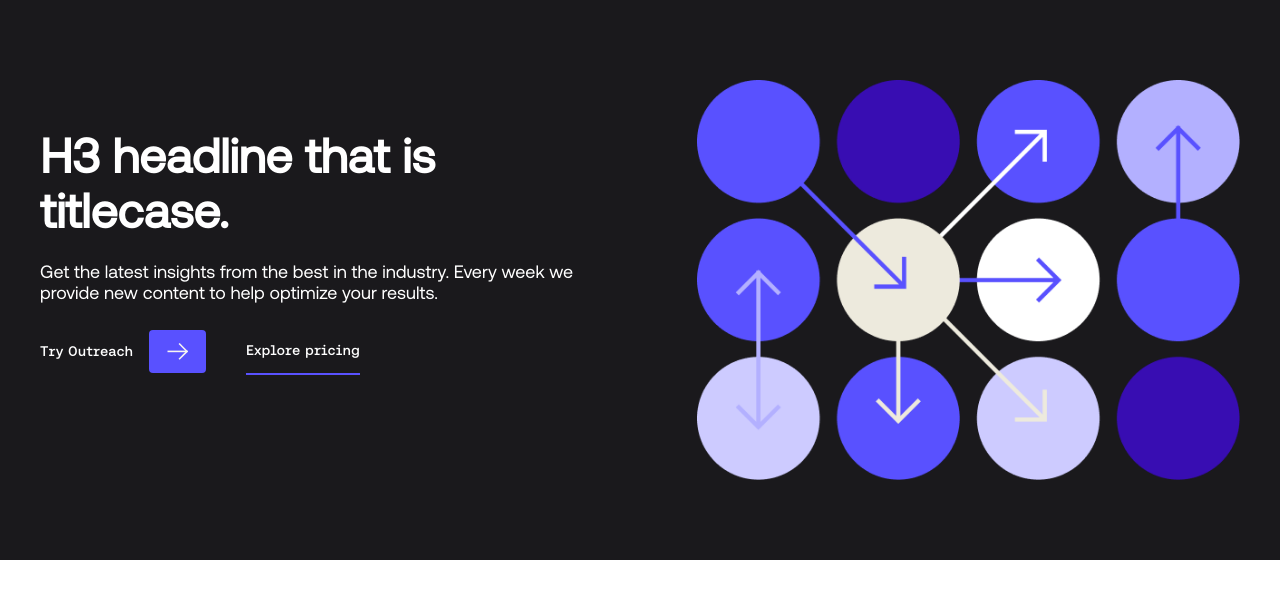
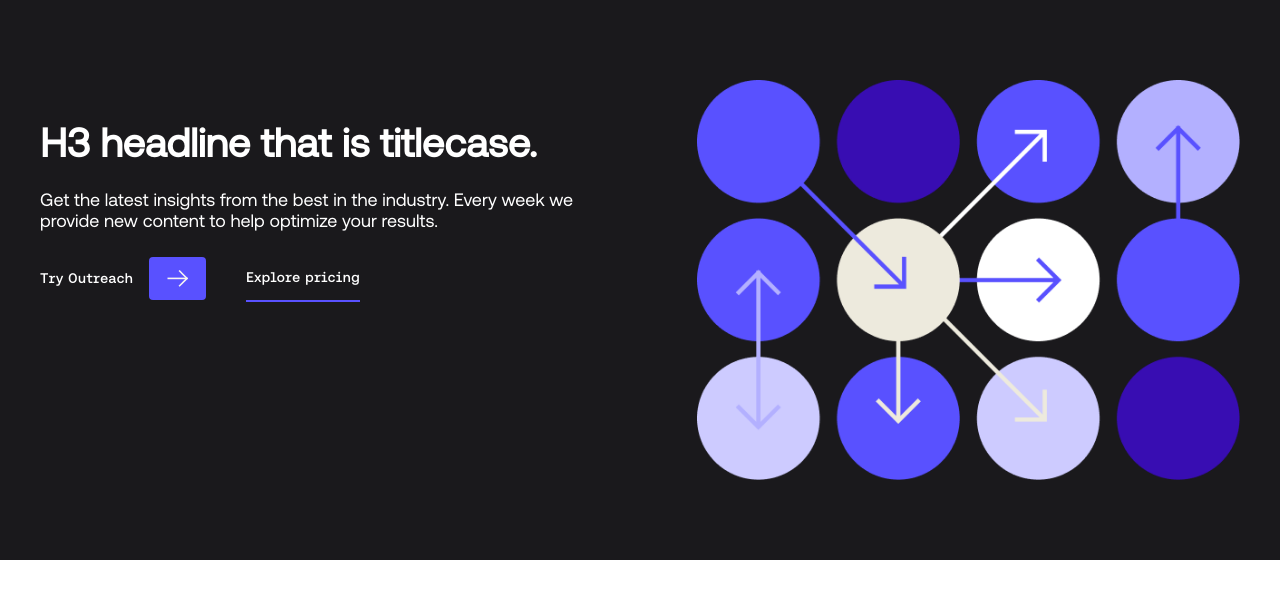
Before and after one commit to ErickRoo/pxpl, a Next.js app: page /components/PreFooter in a window 1280 px wide. Shown: the top 598 px of the page. Built offline with nearby package versions, Linux system fonts and the light colour scheme.

Commit message:
fix: add props and placeholder object

```diff
--- a/components/blocks/pre_footer_image/pre_footer_image.interface.ts
+++ b/components/blocks/pre_footer_image/pre_footer_image.interface.ts
@@ -1,6 +1,16 @@
 import { StaticImageData } from 'next/image'
 
 export default interface PreFooterInterface {
-    type: string
+    type: string;
+    headline: string;
+    description: string;
+    primaryCta?: {
+        ctaText: string;
+        ctaLink: string;
+    };
+    secondaryCta?: {
+        ctaText: string;
+        ctaLink: string;
+    };
     right_image: StaticImageData;
 }
--- a/components/blocks/pre_footer_image/pre_footer_image.module.scss
+++ b/components/blocks/pre_footer_image/pre_footer_image.module.scss
@@ -48,8 +48,16 @@
   width: 100%;
 
   h3 {
-    font-size: 4.8rem;
-    margin-bottom: 2.4rem;
+    font-size: 4rem;
+    margin-bottom: 1.6rem;
+
+    @screen md {
+      margin-bottom: 2.4rem;
+    }
+
+    @screen xl {
+      font-size: 4.8rem;
+    }
   }
 
   > p {
--- a/components/blocks/pre_footer_image/pre_footer_image.tsx
+++ b/components/blocks/pre_footer_image/pre_footer_image.tsx
@@ -6,17 +6,19 @@ import PreFooterImageInterface from './pre_footer_image.interface'
 
 export const typename = 'Set_Replicator_BlockPreFooter'
 
-const PreFooterImageBlock:FunctionComponent<{ block: PreFooterImageInterface }> = ({ block }) => {
-  console.log(block)
-  return (
+const PreFooterImageBlock:FunctionComponent<{ block: PreFooterImageInterface }> = ({ block }) => (
   <div className={styles.root}>
     <section className={styles.wrapper}>
       <div className={styles.leftSide}>
-          <h3>H3 headline that is titlecase.</h3>
-          <p>Get the latest insights from the best in the industry. Every week we provide new content to help optimize your results.</p>
+        <h3>{block.headline}</h3>
+        <p>{block.description}</p>
         <section className={styles.groupButtons}>
-            <ArrowButton text="Try Outreach" href="#" />
-            <UnderlinedButton text="Explore pricing" href="#" underlineColor="#5951FF" />
+          {block?.primaryCta && (
+            <ArrowButton text={block.primaryCta.ctaText} href={block.primaryCta.ctaLink} />
+          )}
+          {block?.secondaryCta && (
+            <UnderlinedButton text={block.secondaryCta.ctaText} href={block.secondaryCta.ctaLink} underlineColor="#5951FF" />
+          )}
         </section>
       </div>
       <div className={styles.rightSide}>
@@ -25,6 +27,5 @@ const PreFooterImageBlock:FunctionComponent<{ block: PreFooterImageInterface }>
     </section>
   </div>
 )
-}
 
 export default PreFooterImageBlock
--- a/pages/components/PreFooter.tsx
+++ b/pages/components/PreFooter.tsx
@@ -1,10 +1,25 @@
 import { FC } from 'react'
 import PreFooterImageBlock from 'components/blocks/pre_footer_image/pre_footer_image'
+import PreFooterInterface from 'components/blocks/pre_footer_image/pre_footer_image.interface'
 import PlaceholderImage from '../../assets/Prefooter/placeholder.png'
+
+const placeholderPreFooterImageBlock = {
+  headline: 'H3 headline that is titlecase.',
+  description: 'Get the latest insights from the best in the industry. Every week we provide new content to help optimize your results.',
+  primaryCta: {
+    ctaText: 'Try Outreach',
+    ctaLink: '#',
+  },
+  secondaryCta: {
+    ctaText: 'Explore pricing',
+    ctaLink: '#',
+  },
+  right_image: PlaceholderImage,
+} as PreFooterInterface
 
 const PreFooter: FC = () => (
   <div>
-    <PreFooterImageBlock block={{ right_image: PlaceholderImage } as any} />
+    <PreFooterImageBlock block={placeholderPreFooterImageBlock} />
   </div>
 )
 
```
Lines whose indentation alone changed are shown as unchanged.
